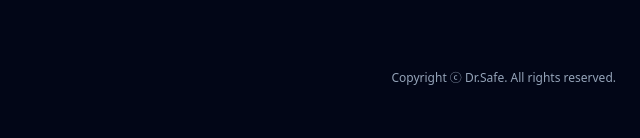
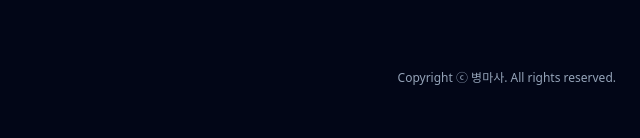
Before and after one commit to lorddesign86/hospital, a plain HTML site: page index.html in a window 1280 px wide. Shown: the part 5520-5658 px from the top of the page, 640-1280 px from the left. Drawn offline with nearby package versions, Linux system fonts and the light colour scheme.

Commit message:
Update index.html

```diff
--- a/index.html
+++ b/index.html
@@ -339,7 +339,7 @@
                 <p class="font-bold text-white text-base mb-1">병원마케팅대행사(병마사) 메디컬 마케팅 파트너</p>
                 <p class="text-xs text-slate-400">대구광역시 수성수 청수로24길 91, 103동 5704호 | 대표번호: 070-4522-4911</p>
             </div>
-            <p class="text-xs text-slate-400">Copyright ⓒ Dr.Safe. All rights reserved.</p>
+            <p class="text-xs text-slate-400">Copyright ⓒ 병마사. All rights reserved.</p>
         </div>
     </footer>
 
```
